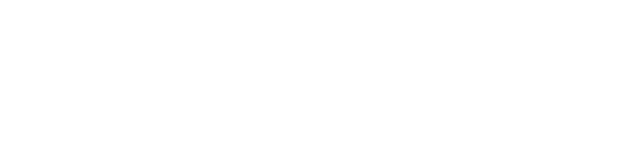
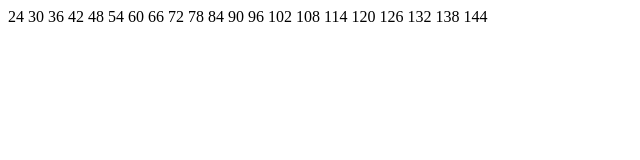
Before and after one commit to MinTunA20/week2, a plain HTML site: page week3/baikiemtra/hienthi20so.html in a window 1280 px wide. Shown: the whole page, without its empty margins (0-640 px from the left). Drawn offline with Linux system fonts and the light colour scheme.

Commit message:
kiem tra

```diff
--- a/week3/baikiemtra/hienthi20so.html
+++ b/week3/baikiemtra/hienthi20so.html
@@ -11,9 +11,9 @@
 <script>
     let a=19
     let i=0;
-    while(i<20){
-        if (a%2==0&&a%3 ==0) {document.write(a);i++;}
-        i++;
+    while(i<=20){
+        if (a%6==0) {document.write(a +' ');
+            i++;}
+        a++;
     }
-
 </script>
```
